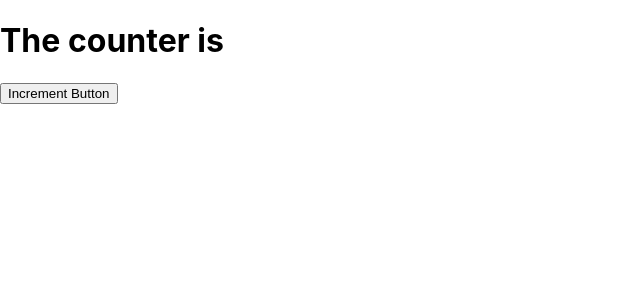
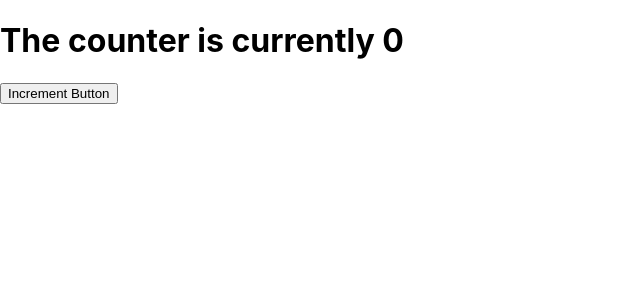
Before and after one commit to jahan-nusrat/react-test-jest-enzyme, a React (Create React App) app: page / in a window 1280 px wide. Shown: the top 300 px of the page, without its empty margins (0-640 px from the left). Built offline with nearby package versions, Linux system fonts and the light colour scheme.

Commit message:
button simulate and .text() method to extract text

```diff
--- a/src/App.js
+++ b/src/App.js
@@ -1,11 +1,14 @@
-import React from "react";
+import React, { useState } from "react";
 import './App.css';
 
 const App = () => {
+  const [count, setCount] = useState(0)
   return (
     <div data-test='app-component'>
-      <h1 data-test='counter-display'>The counter is</h1>
-      <button data-test='increment-button'>Increment Button</button>
+      <h1 data-test='counter-display'>The counter is currently {/*  */}
+        <span data-test='count'>{count}</span>
+      </h1>
+      <button data-test='increment-button' onClick={() => setCount(count + 1)}>Increment Button</button>
     </div>
   );
 }
```
Also changed, not shown: 1 other file (tests, documents, lock files or other folders).
